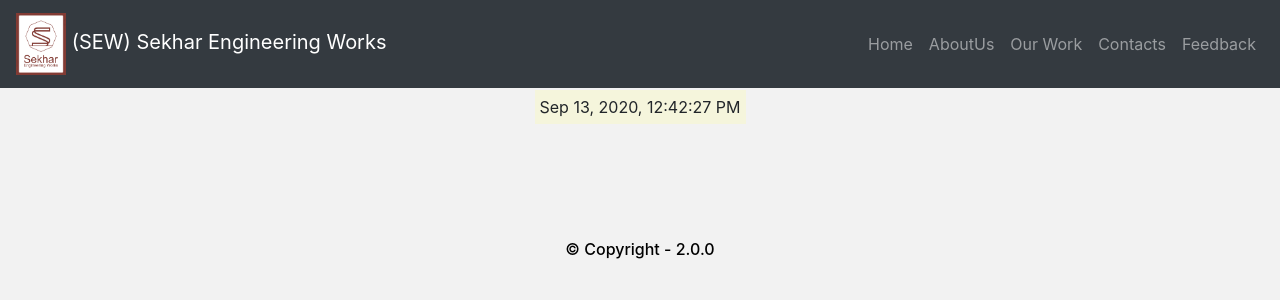
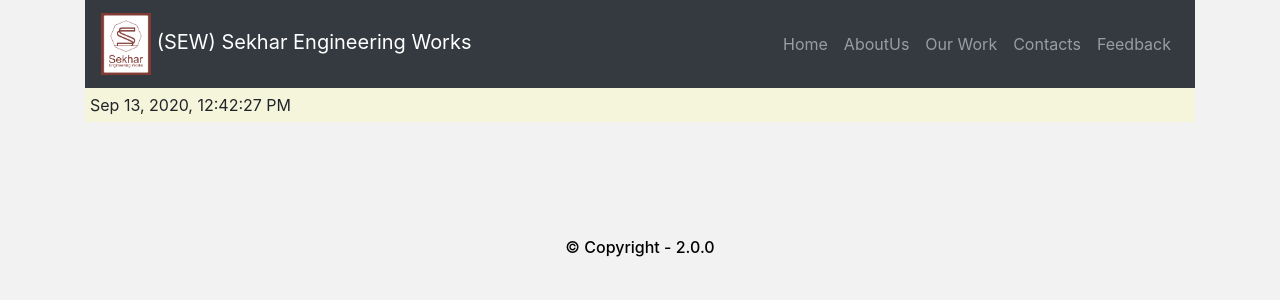
Before and after one commit to shoumya/shekhar-engineering-works, an Angular app: page / in a window 1280 px wide. Shown: the top 300 px of the page. Built offline with nearby package versions, Linux system fonts and the light colour scheme.

Commit message:
Adding few more layout changes to the templates

```diff
--- a/src/app/contactus.component/contact-us.component.css
+++ b/src/app/contactus.component/contact-us.component.css
@@ -1,8 +1,8 @@
 .wrapper {
     display: grid;
     grid-template-columns: 1fr;
-    grid-gap: 10px;
     grid-auto-rows: minmax(50px, auto);
+    grid-auto-columns: minmax(200px, auto);
 }
 
 .image {
@@ -10,5 +10,6 @@
     background-repeat: no-repeat;
     width: 100%;
     background-size: cover;
-    opacity: 0.8
+    opacity: 0.8;
+    margin: 10px;
 }
--- a/src/app/contactus.component/contact-us.component.html
+++ b/src/app/contactus.component/contact-us.component.html
@@ -2,7 +2,7 @@
   <div class="wrapper">
     <form #regForm="ngForm" (ngSubmit)="Register(regForm)">
       <h5 class="text-center" style="color:white">Contact Us</h5>
-      <br />
+      <br/>
       <div class="form-group">
         <input
           type="text"
--- a/src/app/feedback.component/feedback.component.css
+++ b/src/app/feedback.component/feedback.component.css
@@ -3,6 +3,7 @@
     grid-template-columns: 1fr;
     grid-gap: 10px;
     grid-auto-rows: minmax(50px, auto);
+    grid-auto-columns: minmax(200px, auto);
 }
 
 .image {
--- a/src/app/imagegallery.component/image-gallery.component.html
+++ b/src/app/imagegallery.component/image-gallery.component.html
@@ -1,4 +1,4 @@
-<div class="container" style="margin-top: 100px">
+<div class="container" style="margin-top: 20px">
   <div class="wrapper">
     <img class="img-class" src="../assets/pic03.jpg" alt="site image1" />
     <img class="img-class" src="../assets/pic04.jpg" alt="site image2" />
--- a/src/app/info.component/info.component.css
+++ b/src/app/info.component/info.component.css
@@ -1,7 +1,6 @@
 .wrapper {
-    margin-top: 90px;
-    display: flex;
-    justify-content: center;
+    display: grid;
+    grid-template-columns: 1fr;
 }
 
 .contentStyle {
--- a/src/app/navbar.component/navbar.component.html
+++ b/src/app/navbar.component/navbar.component.html
@@ -1,4 +1,4 @@
-<nav class="navbar navbar-expand-md bg-dark navbar-dark fixed-top wrapper">
+<nav class="navbar navbar-expand-md bg-dark navbar-dark wrapper">
   <a class="navbar-brand" href="#">
     <img src="../../assets/logo-sew.PNG" alt="Site Logo" style="width: 50px" />
     (SEW) Sekhar Engineering Works</a
```
